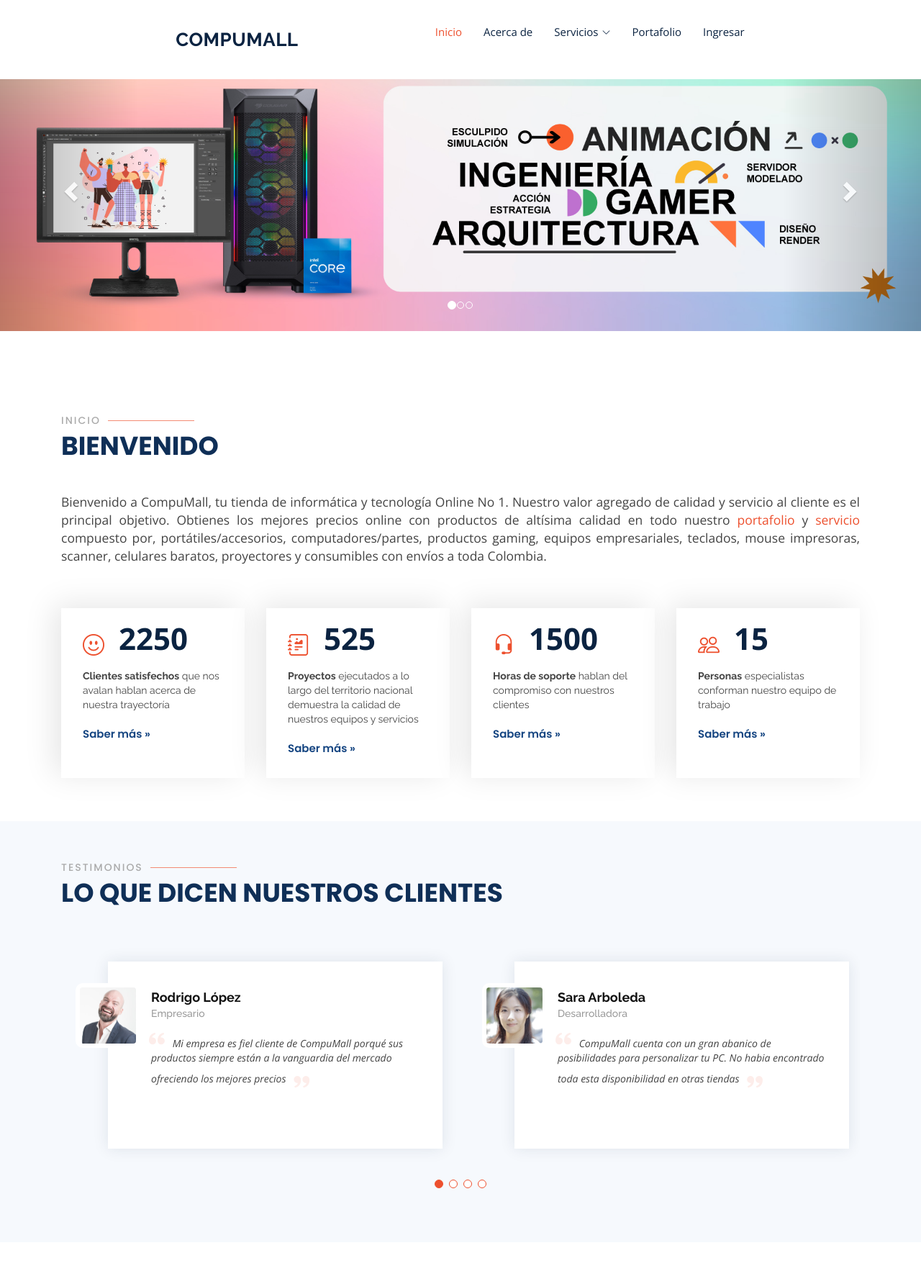
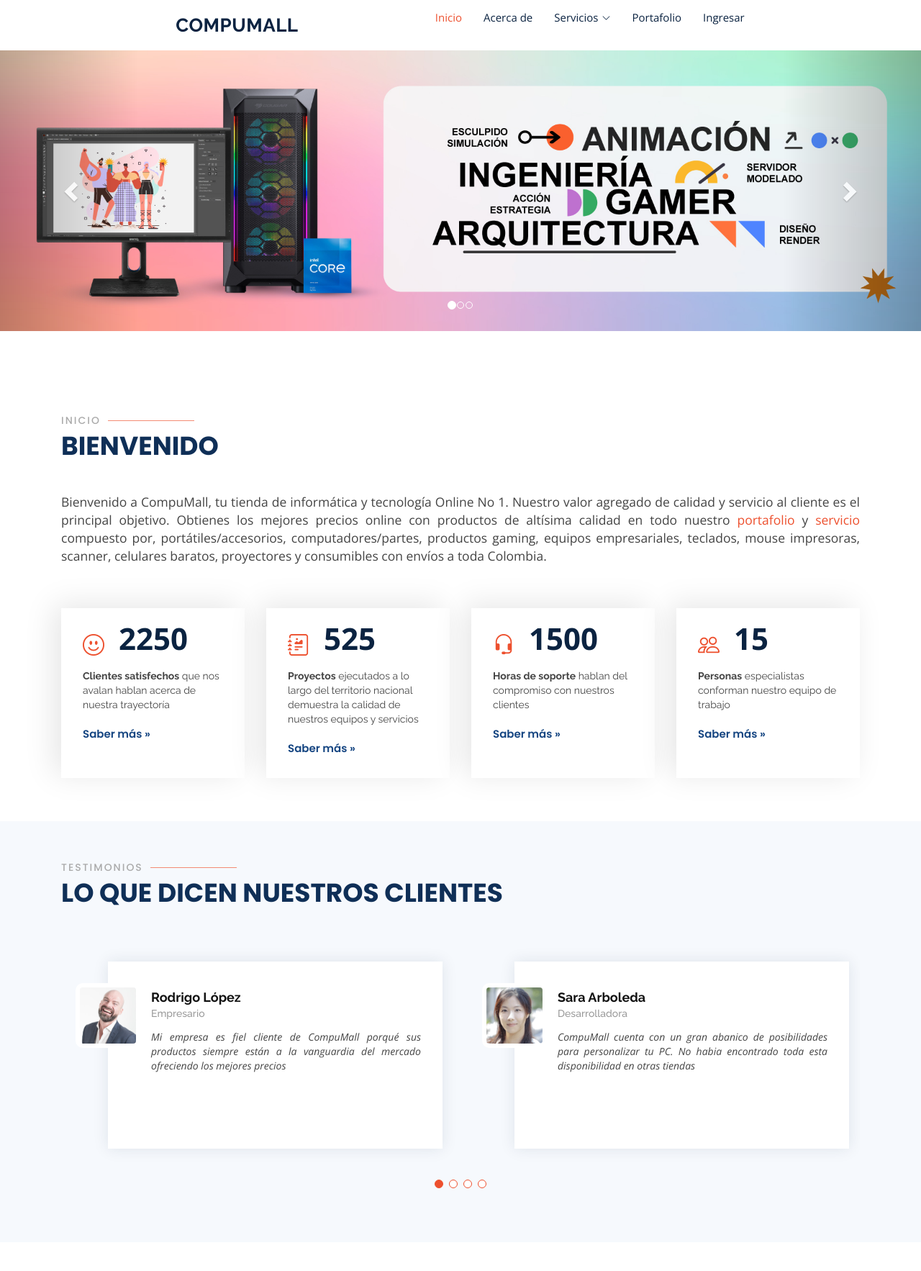
Before and after one commit to ldavidflorez/Proyecto-Final-WEB, a PHP site: page / in a window 1280 px wide. Shown: the top 1766 px of the page at 72% size. Run offline with PHP 8.4, Linux system fonts and the light colour scheme.

Commit message:
Este si es la modificacion para el front

```diff
--- a/assets/css/style.css
+++ b/assets/css/style.css
@@ -109,7 +109,6 @@
   background: #fff;
   transition: all 0.5s;
   z-index: 997;
-  padding: 20px 0;
 }
 #header.header-scrolled {
   padding: 12px 0;
@@ -1620,5 +1619,5 @@
   display: block;
   margin-left: auto;
   margin-right: auto;
-  width: 75%;
-}
+  width: 80%;
+}
--- a/index.html
+++ b/index.html
@@ -201,11 +201,9 @@
                   <img src="assets/img/testimonials/testimonials-1.jpg" class="testimonial-img" alt="">
                   <h3>Rodrigo López</h3>
                   <h4>Empresario</h4>
-                  <p>
-                    <i class="bx bxs-quote-alt-left quote-icon-left"></i>
+                  <p style="text-align: justify;">
                     Mi empresa es fiel cliente de CompuMall porqué sus productos siempre están a la vanguardia
                     del mercado ofreciendo los mejores precios
-                    <i class="bx bxs-quote-alt-right quote-icon-right"></i>
                   </p>
                 </div>
               </div>
@@ -217,11 +215,9 @@
                   <img src="assets/img/testimonials/testimonials-2.jpg" class="testimonial-img" alt="">
                   <h3>Sara Arboleda</h3>
                   <h4>Desarrolladora</h4>
-                  <p>
-                    <i class="bx bxs-quote-alt-left quote-icon-left"></i>
+                  <p style="text-align: justify;">
                     CompuMall cuenta con un gran abanico de posibilidades para personalizar tu PC. No habia
                     encontrado toda esta disponibilidad en otras tiendas
-                    <i class="bx bxs-quote-alt-right quote-icon-right"></i>
                   </p>
                 </div>
               </div>
@@ -233,12 +229,10 @@
                   <img src="assets/img/testimonials/testimonials-3.jpg" class="testimonial-img" alt="">
                   <h3>Andrea Sánchez</h3>
                   <h4>Diseñadora</h4>
-                  <p>
-                    <i class="bx bxs-quote-alt-left quote-icon-left"></i>
+                  <p style="text-align: justify;">
                     La empresa en la que trabajo contactó con CompuMall para el estudio de una
                     infraestructura de alto rendimiento para tareas de diseño gráfico y el
                     resultado habla por si solo.
-                    <i class="bx bxs-quote-alt-right quote-icon-right"></i>
                   </p>
                 </div>
               </div>
@@ -250,13 +244,11 @@
                   <img src="assets/img/testimonials/testimonials-4.jpg" class="testimonial-img" alt="">
                   <h3>Marcos Rojas</h3>
                   <h4>Freelancer</h4>
-                  <p>
-                    <i class="bx bxs-quote-alt-left quote-icon-left"></i>
+                  <p style="text-align: justify;">
                     Soy trabajador independiente y en uno de mis proyectos necesité implementar
                     el montaje de una red bastante compleja. Un amigo me sugirío que buscará ayuda
                     con especialistas de CompuMall y la verdad siento que sin su apoyo no lo hubiera
                     logrado.
-                    <i class="bx bxs-quote-alt-right quote-icon-right"></i>
                   </p>
                 </div>
               </div>
--- a/inner-page.html
+++ b/inner-page.html
@@ -5,7 +5,7 @@
   <meta charset="utf-8">
   <meta content="width=device-width, initial-scale=1.0" name="viewport">
 
-  <title>Inner Page - Multi Bootstrap Template</title>
+  <title>Compu Mall</title>
   <meta content="" name="description">
   <meta content="" name="keywords">
 
```
Also changed, not shown: about.html (+3 -21 lines), 1 other file.
